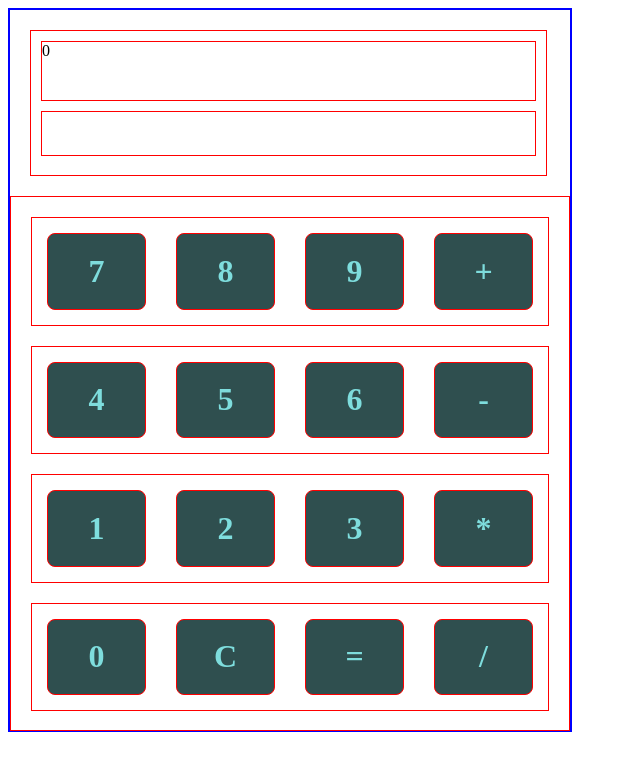
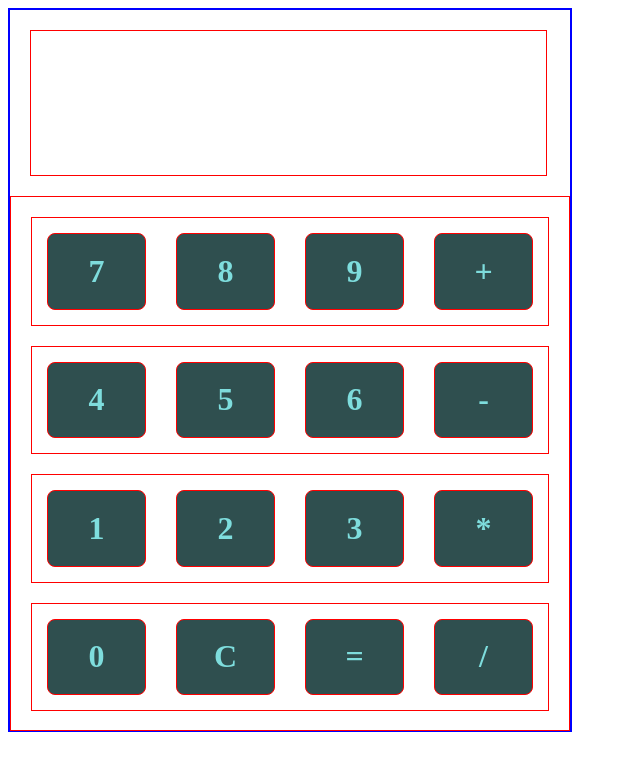
Before and after one commit to Velarken/Calculator, a plain HTML site: page index.html in a window 1280 px wide. Shown: the whole page, without its empty margins (0-640 px from the left). Drawn offline with Linux system fonts and the light colour scheme.

Commit message:
Removed #input and #output divs

```diff
--- a/index.html
+++ b/index.html
@@ -8,8 +8,6 @@
     <body>
         <div id="calculator">
             <div id="display">
-                <div id="input"></div>
-                <div id="output"></div>
             </div>
             <div id="allButtons">
                 <div id="rowButtons">
```
